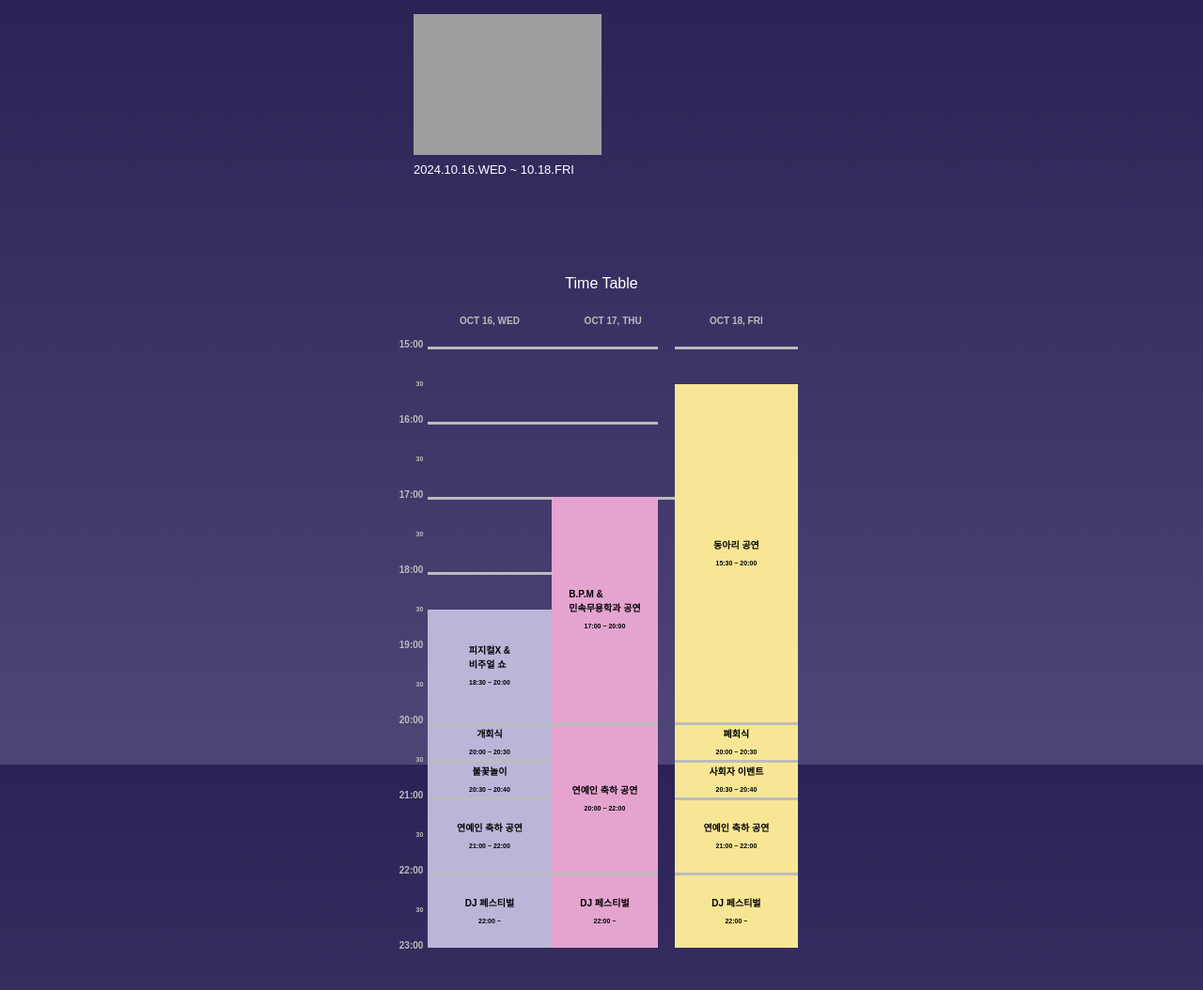
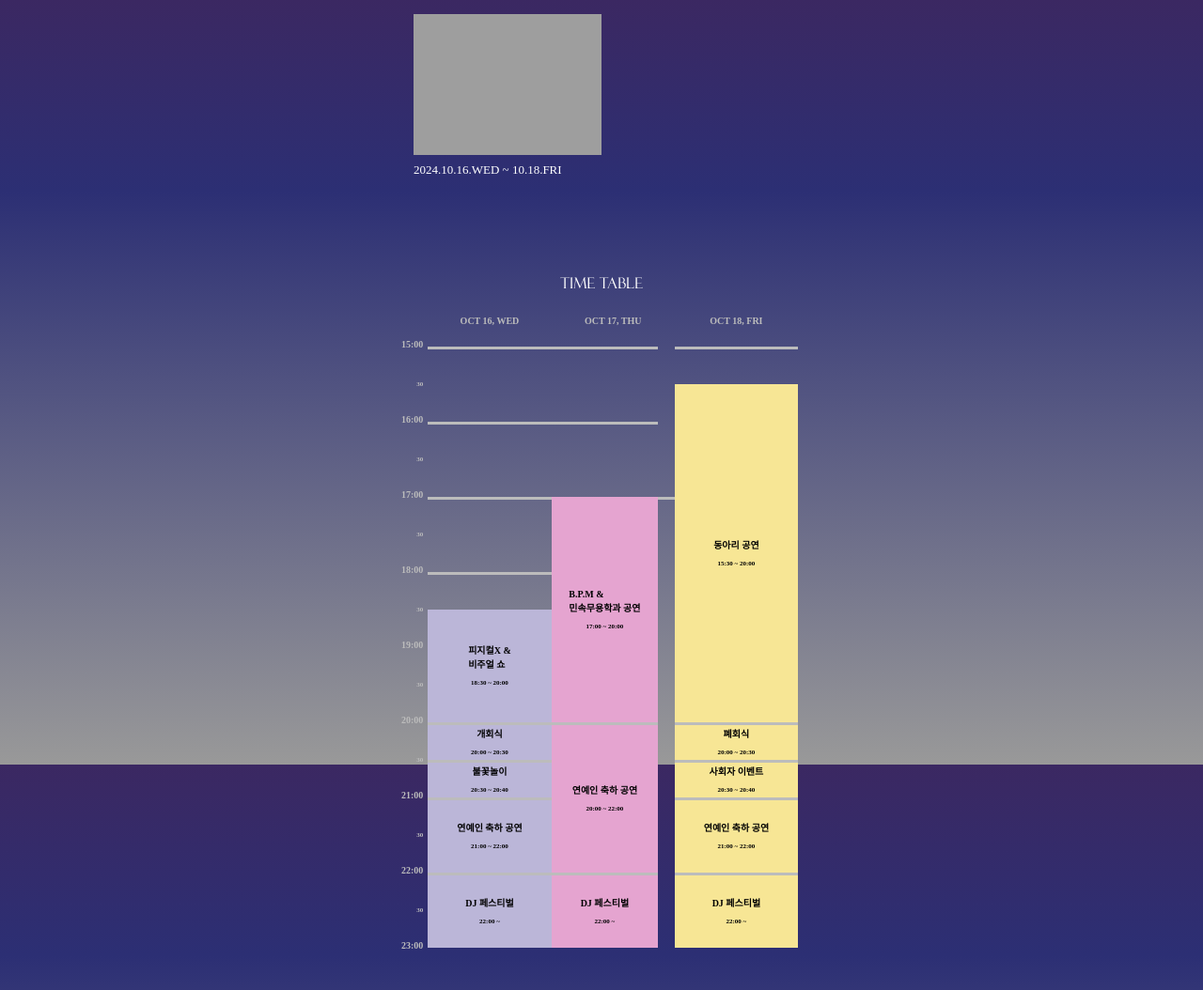
Before and after one commit to seoiiwon/2024_GNU_PIESTA, a FastAPI app: page /timetable in a window 1280 px wide. Shown: the top 1054 px of the page at 94% size. Run offline with FastAPI, Linux system fonts and the light colour scheme; some web fonts are replaced; grey boxes are pictures that could not be loaded.

Commit message:
폰트 통일
ㅇ

```diff
--- a/static/css/timetable/timetable.css
+++ b/static/css/timetable/timetable.css
@@ -23,7 +23,7 @@
     align-items: center; /* 수평 중앙 정렬 */
     min-height: 100vh; /* 전체 화면 높이 */
     margin: 0;
-    font-family: 'pretendard', sans-serif;
+    font-family: 'Pretendard-Regular';
     background: linear-gradient(#3b2862, #2c2f74 25%, #999999);
     color: white;
     height: 100%;
@@ -66,7 +66,7 @@
     padding: 20px 0;
 
     font-size: 2.4em;
-    font-family: 'Felix Titling', sans-serif; /* Added font-family property */
+    font-family: 'Felixti'; /* Added font-family property */
     font-weight: 400; /* Regular font weight */
     margin-top: 16vh;
   }
@@ -310,8 +310,8 @@
     align-items: center; /* 수평 중앙 정렬 */
     min-height: 100vh; /* 전체 화면 높이 */
     margin: 0;
-    font-family: 'pretendard', sans-serif;
-    background: linear-gradient(to bottom, #2b2355, #4f4677);
+    font-family: 'Pretendard-Regular';
+    background: linear-gradient(#3b2862, #2c2f74 25%, #999999);
     color: white;
     overflow: hidden;
   }
@@ -342,7 +342,7 @@
     text-align: center;
     padding: 20px 0;
     font-size: 1rem;
-    font-family: 'Felix Titling', sans-serif; /* Added font-family property */
+    font-family: 'Felixti'; /* Added font-family property */
     font-weight: 400; /* Regular font weight */
     /* margin-top: 50px; */
   }
```
